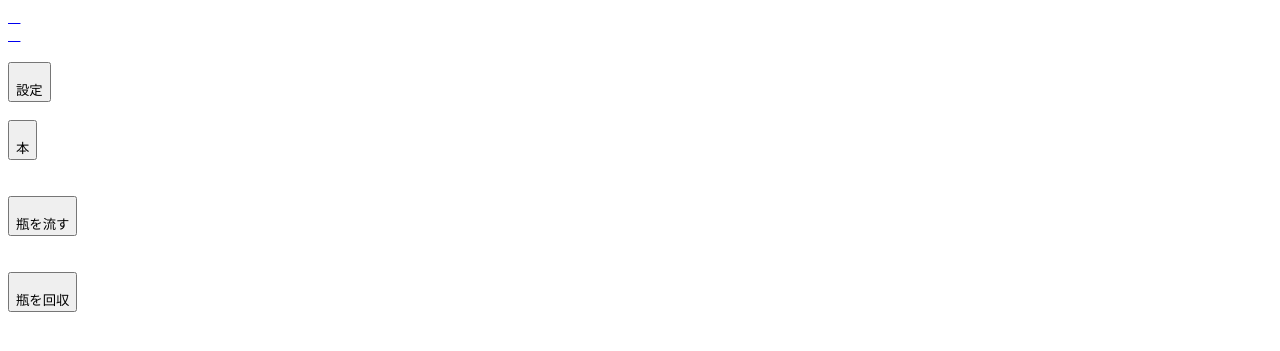
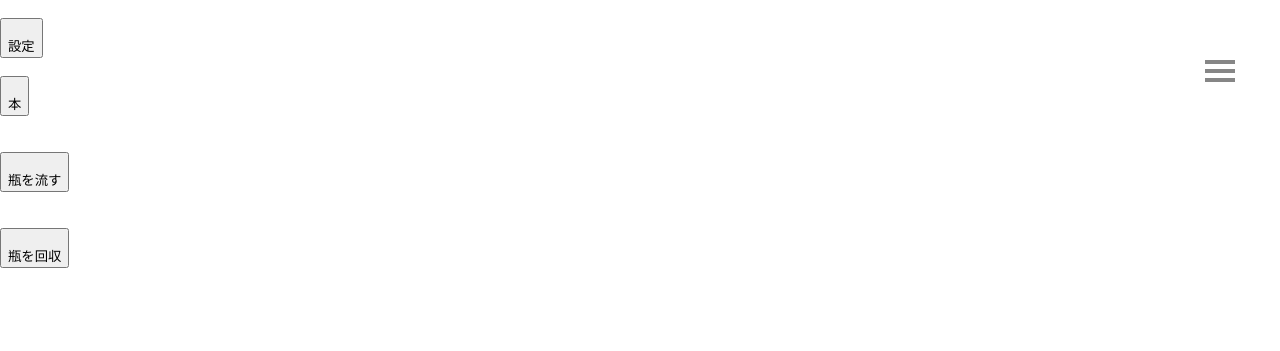
Before and after one commit to Aoi1591/SHYAK, a PHP site: page /PHP/top.php in a window 1280 px wide. Shown: the top 351 px of the page. Run offline with PHP 8.4, Linux system fonts and the light colour scheme; some libraries are stand-ins or nearby versions.

Commit message:
ハンバーメニュー
MISKMで使ってたハンバーガーメニューにいったん変更。これを書き換えてみる予定。

```diff
--- a/SHYAK/CSS/humburger.css
+++ b/SHYAK/CSS/humburger.css
@@ -1,9 +1,9 @@
 
-body{
+/*body{
     margin: 0;
-}
+}*/
 /*メニュー文字*/
-a{
+/*a{
     color: #040404;
     text-decoration: none;
 }
@@ -11,9 +11,9 @@ a{
     width: 100vw;
     height: 100vh;
     background-color: #ccc;
-}
+}*/
 /*ハンバーガーボタン*/
-.el-humburger{
+/*.el-humburger{
     position: fixed;
     top: 45px;
     width: 46px;
@@ -48,9 +48,9 @@ a{
             margin-bottom: 5px;
             width: 30px;
         }
-    }
+    }*/
     /*テキストデザイン*/
-    .el_humburger_text{
+    /*.el_humburger_text{
         font-size: 12px;
         letter-spacing: 0.1em;
         font-family: "游ゴシック Medium",YuGothic,"ヒイラギノ角ゴ Pro","Hiragino Kaku Gothic Pro","メイリオ",Meiryo,sans-serif;
@@ -179,4 +179,143 @@ a{
 
         }
         }
+    }*/
+    body,ul,li,h1,p {margin: 0;padding: 0;}
+    a {text-decoration: none; color: #000;}
+    li {list-style-type: none;}
+    /*------------------------------------
+    汎用 ↓
+    ------------------------------------*/
+    .flex {display: flex;}
+    .aic {align-items: center;}
+    .jcb {justify-content: space-between;}
+    /*------------------------------------
+    ヘッダー a hover:下線アンダーライン ↓
+    ------------------------------------*/
+    header ul li a {
+      position: relative;
+      display: inline-block;
+      text-decoration: none;
     }
+    header ul li a::after {
+      position: absolute;
+      bottom: -4px;
+      left: 0;
+      content: '';
+      width: 100%;
+      height: 3px;
+      background: #3b5d82;
+      transform: scale(0, 1);
+      transform-origin: right top;
+      transition: transform .3s;
+    }
+    header ul li a:hover {
+      color: #3b5d82;
+    }
+    header ul li a:hover::after {
+      transform-origin: left top;
+      transform: scale(1, 1);
+    }
+    /*------------------------------------
+    ヘッダー spハンバーガーメニュー ↓
+    ------------------------------------*/
+    header .sp_nav {
+      text-align: center;
+    }
+    .sidemenu {
+      height: 50vh;
+      padding-top: 100px;
+      padding-bottom: 35vh;
+      position: fixed;
+      right: -40%; /*メニュー幅*/
+      transition: all 0.6s;
+      top: 0;
+      width: 40%; /*メニュー幅*/
+      z-index: 2;
+      background-color: #fff;
+      overflow-y: scroll;
+    }
+    .sidemenu nav ul li {
+      padding: 20px;
+    }
+    .hamburger {
+      cursor: pointer;
+      height: 60px;
+      position: absolute;
+      right: 30px;
+      top: 40px;
+      width: 60px;
+      z-index: 3;
+    }
+    .hamburger span {
+      background-color: #868686;
+      height: 4px;
+      left: 15px;
+      position: absolute;
+      transition: all 0.6s;
+      width: 30px;
+    }
+    .hamburger_linetop {
+      top: 20px;
+    }
+    .hamburger_linecenter {
+      top: 29px;
+    }
+    .hamburger_linebottom {
+      top: 38px;
+    }
+    /*------------------------------------
+    メニュークリックした後 ↓
+    ------------------------------------*/
+    .nav_open .sidemenu {
+      right: 0;
+    }
+    .nav_open .hamburger_linetop {
+      top: 26px;
+      transform: rotate(45deg);
+    }
+    .nav_open .hamburger_linecenter {
+      left: 50%;
+      width: 0;
+    }
+    .nav_open .hamburger_linebottom {
+      top: 26px;
+      transform: rotate(-45deg);
+    }
+    .nav_open .overlay {
+      opacity: 0.8;
+      visibility: visible;
+    }
+    /*------------------------------------
+    メニュークリック後メニュー外の背景 ↓
+    ------------------------------------*/
+    .overlay {
+      background-color: #000;
+      cursor: pointer;
+      height: 100vh;
+      left: 0;
+      opacity: 0;
+      position: fixed;
+      top: 0;
+      transition: all 0.6s;
+      visibility: hidden;
+      width: 100vw;
+      z-index: 1;
+    }
+    /*------------------------------------
+    @media screen 1000px~999px ↓
+    ------------------------------------*/
+    @media screen and (max-width: 1000px) {
+      .sp_no {
+        display: none;
+      }
+      .sidemenu {
+        right: -50%; /*メニュー幅*/
+        width: 50%; /*メニュー幅*/
+      }
+    }
+    @media screen and (min-width: 999px) {
+      .pc_no {
+        display: none;
+      }
+    }
--- a/SHYAK/PHP/menu-humburger.php
+++ b/SHYAK/PHP/menu-humburger.php
@@ -1,5 +1,5 @@
 <?php
-    echo '<div class="el_humburger"><!--ハンバーガーボタン-->';
+    /*echo '<div class="el_humburger"><!--ハンバーガーボタン-->';
     echo '<div class="el_humburger_wrapper">';
     echo '<span class="el_humburger_bar top"></span>';
     echo '<span class="el_humburger_bar middle"></span>';
@@ -14,5 +14,43 @@
     echo '<div class="navi_item"><a href="logout.php"><i class="fa-solid fa-arrow-right-from-bracket" style="color: #0b5fef;"></i></a></div>';//ログアウト。
     echo '</div>';
     echo '</header>';
-    echo '<script src="https://code.jquery.com/jquery-2.2.4.min.js" integrity="sha256-BbhdlvQf/xTY9gja0Dq3HiwQF8LaCRTXxZKRutelT44=" crossorigin="anonymous"></script>';
+    echo '<script src="https://code.jquery.com/jquery-2.2.4.min.js" integrity="sha256-BbhdlvQf/xTY9gja0Dq3HiwQF8LaCRTXxZKRutelT44=" crossorigin="anonymous"></script>';*/
 ?>
+<link rel="stylesheet" href="../css/humburger.css">
+    <title>ハンバーガーメニュー専用</title>
+</head>
+<!--ヘッダー↓-->
+<header>
+  <!-- spハンバーガーメニュー ↓ -->
+  <div class="sp_nav">
+    <div class="overlay" id="js_overlay"></div>
+    <div class="hamburger" id="js_hamburger">
+      <span class="hamburger_linetop"></span>
+      <span class="hamburger_linecenter"></span>
+      <span class="hamburger_linebottom"></span>
+    </div>
+    <div class="sidemenu">
+
+      <?php $user_id = isset($_SESSION['User']['id']) ? $_SESSION['User']['id'] : ''; ?>
+
+      <nav>
+        <ul>
+          <li><a href="Top.php">トップ</a></li>
+          <li><a href="C_post-input.php">投稿</a></li>
+          <li><a href="C_browsing.php">投稿一覧</a></li>
+          <li><a href="Cart.php">カート</a></li>
+          <li><a href="O_his.php">注文履歴</a></li>
+	      <li><a href="mypage.php?id=<?php $user_id ?>">マイページ</a></li>
+	      <li><a href="U_update-input.php?id=<?php $user_id ?>">アカウント情報更新</a></li>
+          <li><a href="login.php">ログイン</a></li>
+	      <li><a href="logout-check.php">ログアウト</a></li>
+        </ul>
+      </nav>
+    </div>
+  </div>
+  <!-- spハンバーガーメニュー ↑ -->
+</header>
+<!--ヘッダー↑-->
+
+<!-- ハンバーガーメニューを表示させたいときは、bodyの中にhamburger.phpを呼ぶんだ。 -->
+<!-- ハンバーガーメニューを表示させたいときは、/bodyから下を消してfooter.phpを呼ぶんだ。 -->
```
Also changed, not shown: SHYAK/JavaScript/hamburger.js (+15 -2 lines).
